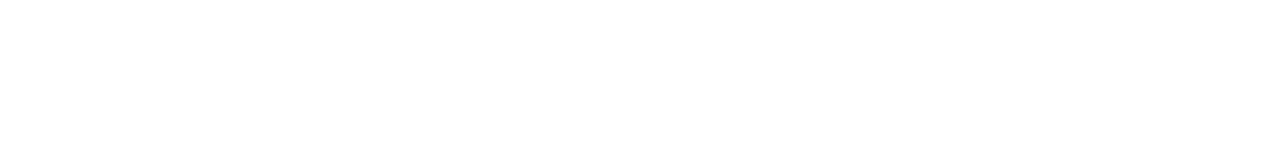
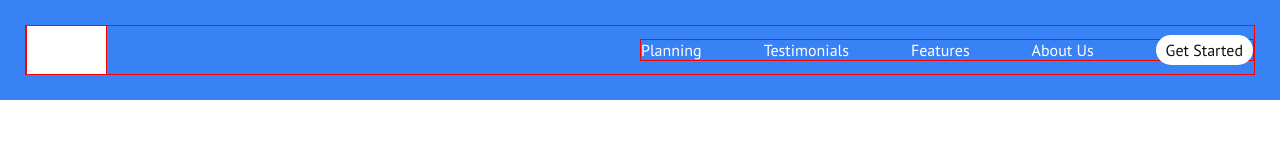
Before and after one commit to Fra-Battaglia/htmlcss-responsive-layout, a plain HTML site: page index.html in a window 1280 px wide. Drawn offline with Linux system fonts and the light colour scheme.

Commit message:
header structure done

```diff
--- a/css/style.css
+++ b/css/style.css
@@ -1,6 +1,113 @@
+@import url('https://fonts.googleapis.com/css2?family=PT+Sans:ital,wght@0,400;0,700;1,400&display=swap');
+
+body {
+	font-family: 'PT Sans', sans-serif;
+}
+
+* {
+	margin: 0;
+	padding: 0;
+	box-sizing: border-box;
+}
+
+.container {
+	margin: 0 auto;
+}
+
+.row {
+	display: flex;
+}
+
+.row, .col {
+	border: 1px solid red;
+}
+
+.col-50 {
+	width: 50%;
+}
+
+.btn-white {
+	background-color: #FFFFFF;
+	color: #111111;
+	border-radius: 1000000px;
+	padding: 5px 10px;
+}
+
 /* Header */
 
+header {
+	height: 100px;
+	background-color: #3982F5;
+	padding: 25px;
+}
 
+header .container {
+	height: 100%;
+	display: flex;
+}
+
+header .container .row {
+	width: 100%;
+	justify-content: space-between;
+	align-items: center;
+}
+
+.logo {
+	background-color: #FFFFFF;
+	height: 50px;
+	width: calc(50px * 1.618);
+}
+
+.menu > nav {
+	display: none;
+}
+
+.hamburger {
+	font-size: 40px;
+	color: #FFFFFF;
+}
+
+/* Header Desktop */
+
+@media screen and (min-width: 992px) {
+
+	.menu > nav {
+		display: block;
+	}
+
+	.menu {
+		width: 50%;
+	}
+
+	.hamburger {
+		display: none;
+	}
+
+	header .col{
+		display: flex;
+	}
+
+	header .col > nav ul {
+		width: 100%;
+		list-style: none;
+		display: flex;
+		justify-content: space-between;
+		align-items: center;
+	}
+
+	nav {
+		width: 100%;
+	}
+
+	header .col > nav a {
+		color: #FFFFFF;
+		text-decoration: none;
+	}
+
+	header .col > nav .btn-white {
+		color: #111111;
+	}
+}
 
 /* Skills */
 
--- a/index.html
+++ b/index.html
@@ -6,36 +6,57 @@
 		<meta name="viewport" content="width=device-width, initial-scale=1.0">
 		<title>Responsive Layout</title>
 		<link rel="stylesheet" href="./css/style.css">
+		<link rel="stylesheet" href="https://cdnjs.cloudflare.com/ajax/libs/font-awesome/6.2.0/css/all.min.css">
 	</head>
 	<body>
 
 		<!-- Header -->
 
-		<header></header>
+		<header>
+			<div class="container">
+				<div class="row">
+					<div class="col logo"></div>
+					<div class="col menu">
+						<nav>
+							<ul>
+								<li><a href="#planning">Planning</a></li>
+								<li><a href="#testimonials">Testimonials</a></li>
+								<li><a href="#features">Features</a></li>
+								<li><a href="#about-us">About Us</a></li>
+								<li><a href="#get-started" class="btn-white">Get Started</a></li>
+							</ul>
+						</nav>
+						<div class="hamburger">
+							<i class="fa-solid fa-bars"></i>
+						</div>
+					</div>
+				</div>
+			</div>
+		</header>
 
 		<!-- Skills -->
 
 		<div class="skills"></div>
 
-		<!-- Our Job -->
+		<!-- Planning -->
 
-		<div class="our-job"></div>
+		<div id="planning"></div>
 
 		<!-- Testimonials -->
 
-		<div class="testimonials"></div>
+		<div id="testimonials"></div>
 
-		<!-- Benefits -->
+		<!-- Features -->
 
-		<div class="benefits"></div>
+		<div id="features"></div>
 
 		<!-- About Us -->
 
-		<div class="about-us"></div>
+		<div id="about-us"></div>
 
 		<!-- Get Started -->
 
-		<div class="get-started"></div>
+		<div id="get-started"></div>
 
 		<!-- Footer -->
 
```
